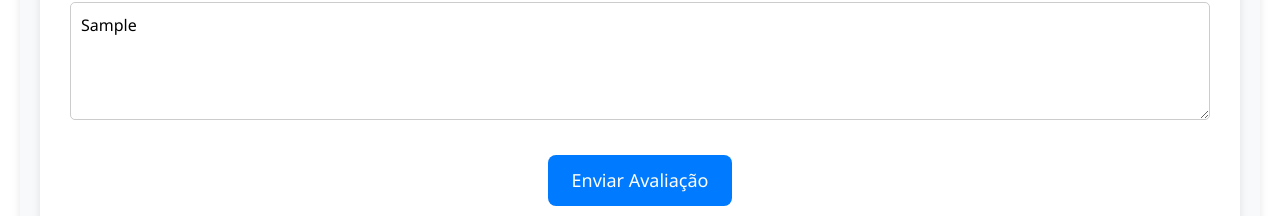
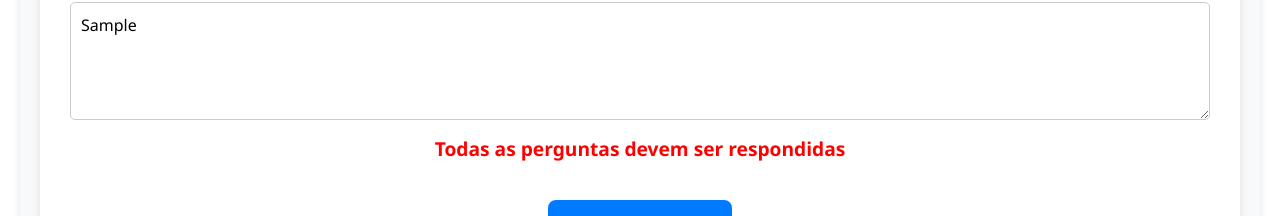
Before and after one commit to guilhermeklm/feednac-web, a React (Create React App) app: page /classEvaluation in a window 1280 px wide. Both pictures are taken after typing "5", "Sample" into the empty fields and a click on the button "Enviar Avaliação". Shown: the part 269-485 px from the top of the page. Built offline with nearby package versions, Linux system fonts and the light colour scheme; no server answers.

Commit message:
Valida se todos os campos do feedback foram respondidos

```diff
--- a/src/components/ClassEvaluation.js
+++ b/src/components/ClassEvaluation.js
@@ -11,6 +11,7 @@ export default function ClassEvaluation() {
   const [answers, setAnswers] = useState({});
   const [generalNote, setGeneralNote] = useState('');
   const [additionalComment, setAdditionalComment] = useState('');
+  const [error, setError] = useState(null)
 
   useEffect(() => {
     const fetchQuestions = async () => {
@@ -32,6 +33,16 @@ export default function ClassEvaluation() {
       questionId: parseInt(questionId),
       optionId: answers[questionId],
     }));
+
+    if(questionsAnswered.length < 5 ) {
+      setError({message: "Todas as perguntas devem ser respondidas"})
+      return
+    }
+
+    if(additionalComment === "" || generalNote === "") {
+      setError({message: "Todas as perguntas devem ser respondidas"})
+      return
+    }
 
     const feedbackData = {
       studentId,
@@ -99,7 +110,6 @@ export default function ClassEvaluation() {
             min="0"
             max="10"
             onChange={(e) => setGeneralNote(e.target.value)}
-            required
           />
           <label htmlFor="additionalComment">Comentário Adicional:</label>
           <textarea
@@ -107,9 +117,9 @@ export default function ClassEvaluation() {
             value={additionalComment}
             onChange={(e) => setAdditionalComment(e.target.value)}
             rows="4"
-            required
           />
         </div>
+        {error != null && <p className="error-message">{error.message}</p>}
         <div className="submit">
           <button type="submit">Enviar Avaliação</button><></>
         </div>
```
